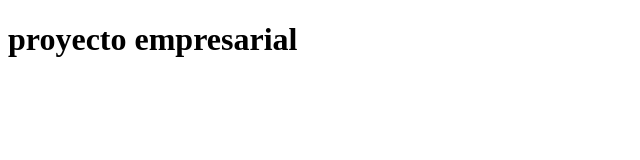
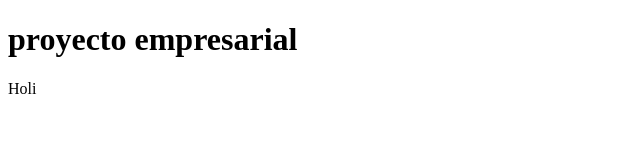
Before and after one commit to sora-san-df/CursoGit, a plain HTML site: page index.html in a window 1280 px wide. Shown: the full height of the page, 0-640 px from the left. Drawn offline with Linux system fonts and the light colour scheme.

Commit message:
Update index.html

```diff
--- a/index.html
+++ b/index.html
@@ -10,6 +10,7 @@
     </head>
     <body>
         <h1> proyecto empresarial</h1>
+        <P> Holi</p>
 
     </body>
 </html>
```
